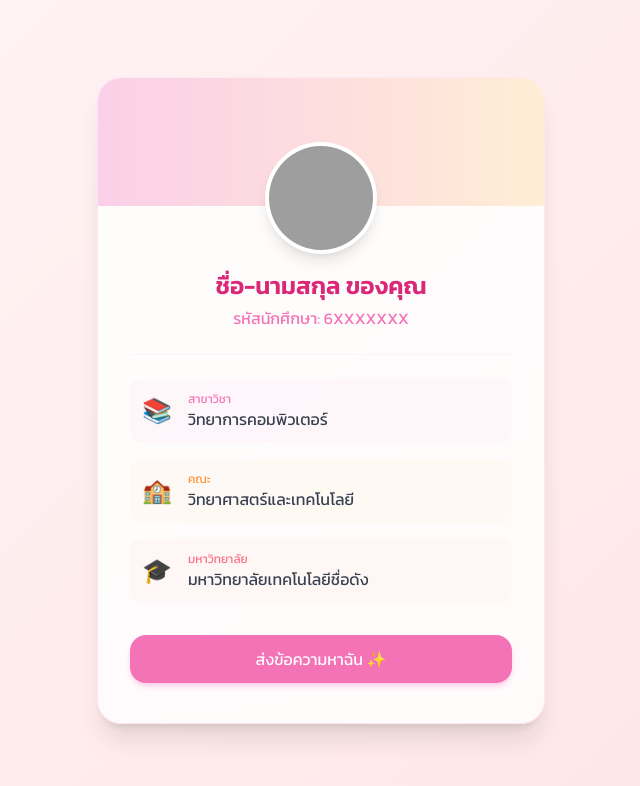
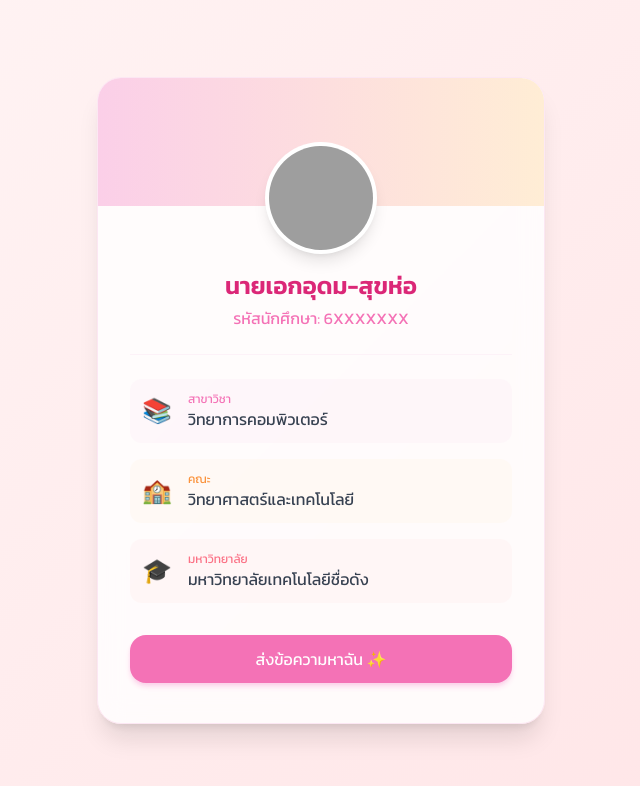
Before and after one commit to tyiuer248-cmyk/website__cs, a plain HTML site: page index.html in a window 1280 px wide. Shown: the whole page, without its empty margins (319-959 px from the left). Drawn offline with nearby package versions, Linux system fonts and the light colour scheme; grey boxes are pictures that could not be loaded.

Commit message:
Update name in index.html

```diff
--- a/index.html
+++ b/index.html
@@ -29,7 +29,7 @@
 
         <div class="pt-16 pb-10 px-8 text-center">
             <h1 class="text-2xl font-bold text-pink-600 mb-1">
-                ชื่อ-นามสกุล ของคุณ
+                นายเอกอุดม-สุขห่อ
             </h1>
             <p class="text-pink-400 font-medium mb-6">รหัสนักศึกษา: 6XXXXXXX</p>
 
```
